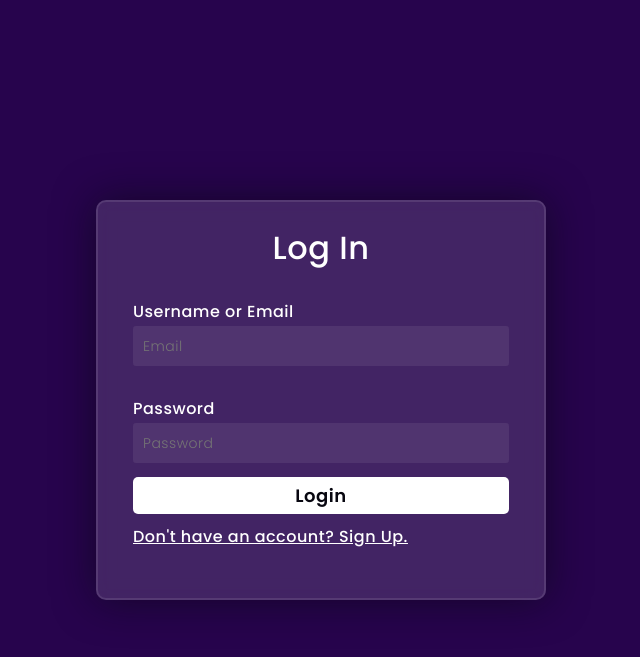
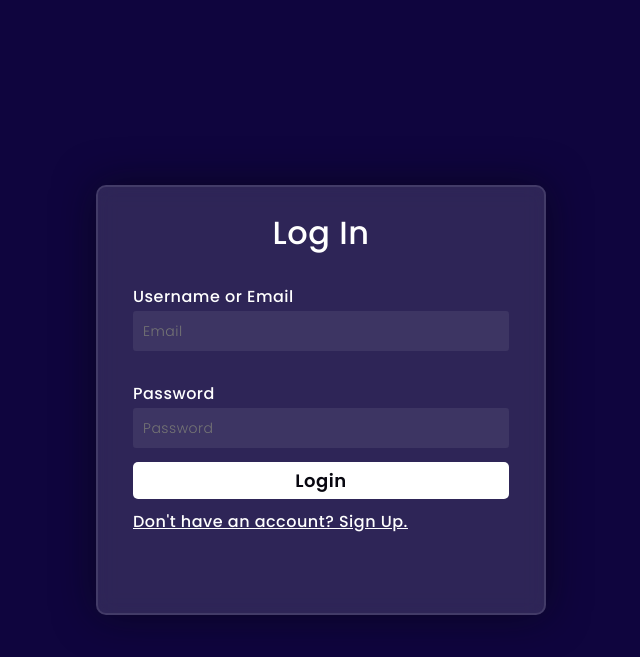
Before and after one commit to nitu2102/bracUnite, a Django app: page /login/ in a window 1280 px wide. Shown: the top 657 px of the page, without its empty margins (319-959 px from the left). Run offline with Django 4.2, Linux system fonts and the light colour scheme.

Commit message:
Update login.html

```diff
--- a/templates/login.html
+++ b/templates/login.html
@@ -18,11 +18,11 @@
         }
 
         body {
-            background-color: rgb(39, 4, 77);
+            background-color: #0f053e;
         }
 
         form {
-            height: 400px;
+            height: 430px;
             width: 450px;
             background-color: rgba(255, 255, 255, 0.13);
             position: absolute;
```
